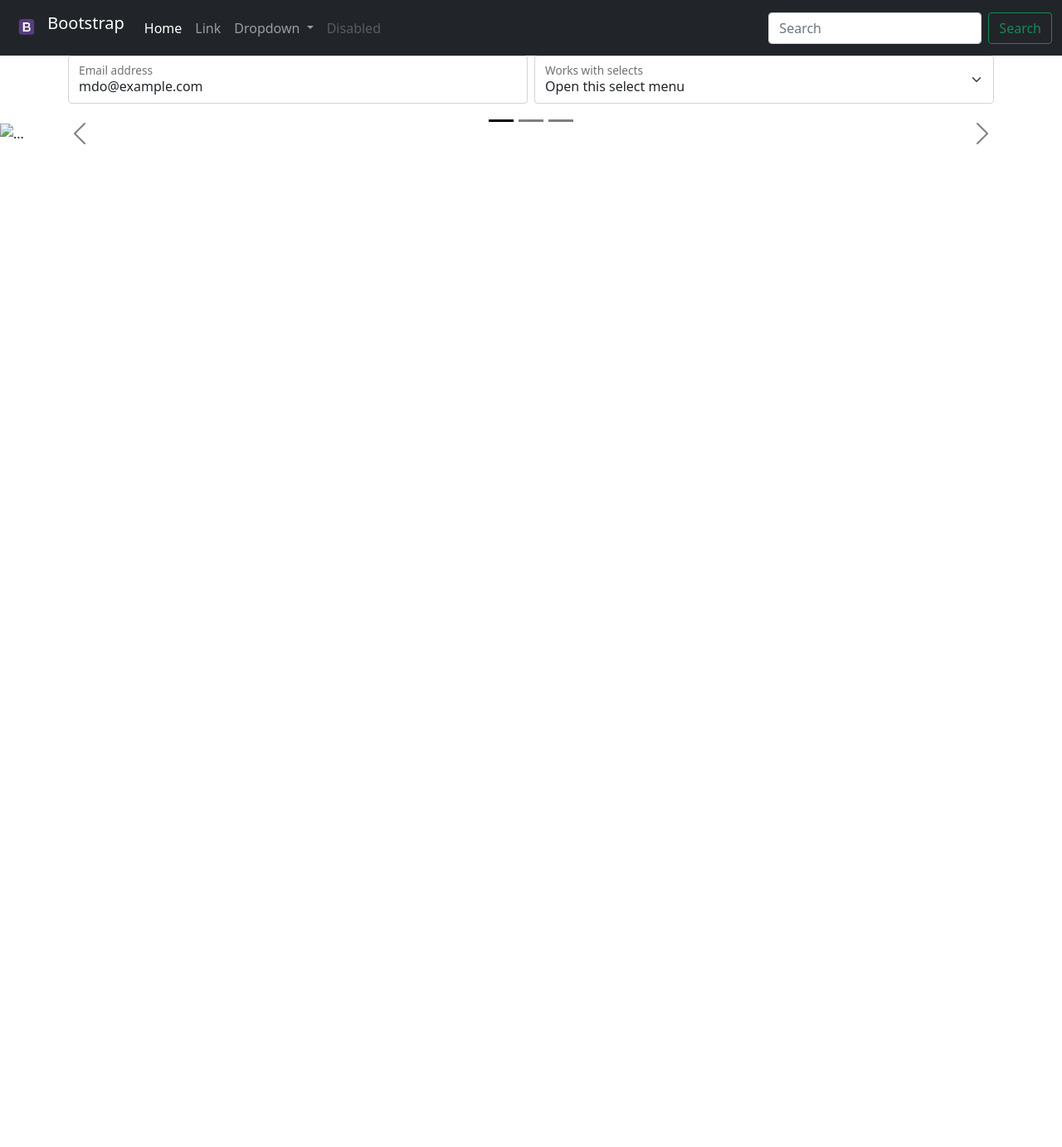
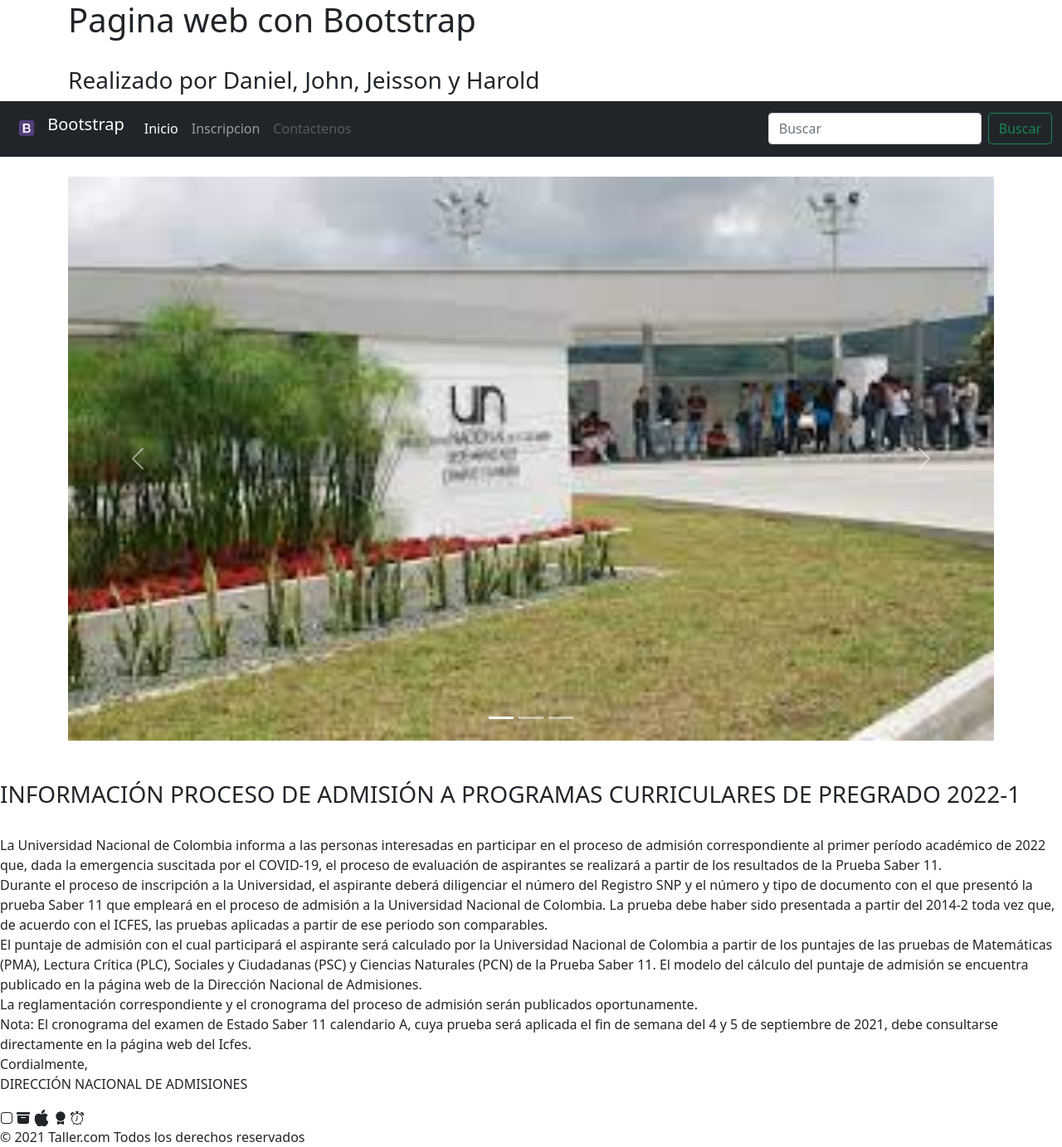
Before and after one commit to Domorenom28/Taller3, a plain HTML site: page index.html in a window 1280 px wide. Shown: the whole page at 83% size. Before the commit the page ends 800 px from the top, so only its background shows below. Drawn offline with Linux system fonts and the light colour scheme.

Commit message:
Se modifica el index

```diff
--- a/index.html
+++ b/index.html
@@ -8,6 +8,13 @@
 	<link rel="stylesheet" type="text/css" href="css/estilos.css">
 </head>
 <body>
+	<div class="container">
+		<div class="page-header">
+			<h1>Pagina web con Bootstrap</h1>
+			<br>
+			<h3>Realizado por Daniel, John, Jeisson y Harold</h3>
+		</div>
+	</div>
 	<header>
 		<nav class="navbar navbar-expand-lg navbar-dark bg-dark">
 			<div class="container-fluid">
@@ -15,104 +22,102 @@
 					<img src="BootstrapLogo.png" alt="" width="40" height="40" class="d-inline-block align-text-top">
 					Bootstrap
 				</a>
-		    <button class="navbar-toggler" type="button" data-bs-toggle="collapse" data-bs-target="#navbarSupportedContent" aria-controls="navbarSupportedContent" aria-expanded="false" aria-label="Toggle navigation">
+				<button class="navbar-toggler" type="button" data-bs-toggle="collapse"
+					data-bs-target="#navbarSupportedContent" aria-controls="navbarSupportedContent"
+					aria-expanded="false" aria-label="Toggle navigation">
 					<span class="navbar-toggler-icon"></span>
 				</button>
 				<div class="collapse navbar-collapse" id="navbarSupportedContent">
 					<ul class="navbar-nav me-auto mb-2 mb-lg-0">
 						<li class="nav-item">
-		          <a class="nav-link active" aria-current="page" href="#">Home</a>
+							<a class="nav-link active" aria-current="page" href="index.html">Inicio</a>
 						</li>
 						<li class="nav-item">
-		          <a class="nav-link" href="#">Link</a>
-		        </li>
-		        <li class="nav-item dropdown">
-		          <a class="nav-link dropdown-toggle" href="#" id="navbarDropdown" role="button" data-bs-toggle="dropdown" aria-expanded="false">
-		            Dropdown
-		          </a>
-		          <ul class="dropdown-menu" aria-labelledby="navbarDropdown">
-		            <li><a class="dropdown-item" href="#">Action</a></li>
-		            <li><a class="dropdown-item" href="#">Another action</a></li>
-		            <li><hr class="dropdown-divider"></li>
-		            <li><a class="dropdown-item" href="#">Something else here</a></li>
-		          </ul>
+							<a class="nav-link" href="index2.html">Inscripcion</a>
 						</li>
 						<li class="nav-item">
-		          <a class="nav-link disabled">Disabled</a>
+							<a class="nav-link disabled">Contactenos</a>
 						</li>
 					</ul>
 					<form class="d-flex">
-		        <input class="form-control me-2" type="search" placeholder="Search" aria-label="Search">
-		        <button class="btn btn-outline-success" type="submit">Search</button>
+						<input class="form-control me-2" type="search" placeholder="Buscar" aria-label="Search">
+						<button class="btn btn-outline-success" type="submit">Buscar</button>
 					</form>
 				</div>
 			</div>
 		</nav>
 	</header>
-
-	<section class="main container">
-		<div class="row g-2">
-		  <div class="col-md">
-		    <div class="form-floating">
-		      <input type="email" class="form-control" id="floatingInputGrid" placeholder="name@example.com" value="mdo@example.com">
-		      <label for="floatingInputGrid">Email address</label>
+	<br>
+	<section>
+		<div class="container">
+			<div class="row">
+				<div class="col-sm-12">
+					<div id="SliderBv5" class="carousel slide" data-bs-ride="carousel">
+					  	<div class="carousel-indicators">
+					    	<button type="button" data-bs-target="#SliderBv5" data-bs-slide-to="0" class="active" aria-current="true" aria-label="Slide 1"></button>
+					    	<button type="button" data-bs-target="#SliderBv5" data-bs-slide-to="1" aria-label="Slide 2"></button>
+					    	<button type="button" data-bs-target="#SliderBv5" data-bs-slide-to="2" aria-label="Slide 3"></button>
+					  	</div>
+					  	<div class="carousel-inner">
+					    	<div class="carousel-item active">
+					      		<img src="unal1.jpg" class="d-block w-100" alt="primera imagen">
+					    	</div>
+					    	<div class="carousel-item">
+					      		<img src="nubia1.jpg" class="d-block w-100" alt="segunda imagen">
+					    	</div>
+					    	<div class="carousel-item">
+					     		<img src="palogrande1.jpg" class="d-block w-100" alt="...">
 					    	</div>
 					  	</div>
-		  <div class="col-md">
-		    <div class="form-floating">
-		      <select class="form-select" id="floatingSelectGrid" aria-label="Floating label select example">
-		        <option selected>Open this select menu</option>
-		        <option value="1">One</option>
-		        <option value="2">Two</option>
-		        <option value="3">Three</option>
-		      </select>
-		      <label for="floatingSelectGrid">Works with selects</label>
+					  	<button class="carousel-control-prev" type="button" data-bs-target="#SliderBv5" data-bs-slide="prev">
+					    	<span class="carousel-control-prev-icon" aria-hidden="true"></span>
+					    	<span class="visually-hidden">Previous</span>
+					  	</button>
+					  	<button class="carousel-control-next" type="button" data-bs-target="#SliderBv5" data-bs-slide="next">
+					    	<span class="carousel-control-next-icon" aria-hidden="true"></span>
+					    	<span class="visually-hidden">Next</span>
+					  	</button>
+					</div>
 				</div>
 			</div>
 		</div>
 	</section>
+	<br><br>
+	<div class="conte-texto">
+		<h3>INFORMACIÓN PROCESO DE ADMISIÓN A PROGRAMAS CURRICULARES DE PREGRADO 2022-1</h3>
 			<br>
-	<section>
-		<div id="carouselExampleDark" class="carousel carousel-dark slide" data-bs-ride="carousel">
-		  <div class="carousel-indicators">
-		    <button type="button" data-bs-target="#carouselExampleDark" data-bs-slide-to="0" class="active" aria-current="true" aria-label="Slide 1"></button>
-		    <button type="button" data-bs-target="#carouselExampleDark" data-bs-slide-to="1" aria-label="Slide 2"></button>
-		    <button type="button" data-bs-target="#carouselExampleDark" data-bs-slide-to="2" aria-label="Slide 3"></button>
+			<p>La Universidad Nacional de Colombia informa a las personas interesadas en participar en el proceso de admisión correspondiente al primer período académico de 2022 que, dada la emergencia suscitada por el COVID-19, el proceso de evaluación de aspirantes se realizará a partir de los resultados de la Prueba Saber 11. <br>
+			Durante el proceso de inscripción a la Universidad, el aspirante deberá diligenciar el número del Registro SNP y el número y tipo de documento con el que presentó la prueba Saber 11 que empleará en el proceso de admisión a la Universidad Nacional de Colombia. La prueba debe haber sido presentada a partir del 2014-2 toda vez que, de acuerdo con el ICFES, las pruebas aplicadas a partir de ese periodo son comparables.
+			<br>
+			El puntaje de admisión con el cual participará el aspirante será calculado por la Universidad Nacional de Colombia a partir de los puntajes de las pruebas de Matemáticas (PMA), Lectura Crítica (PLC), Sociales y Ciudadanas (PSC) y Ciencias Naturales (PCN) de la Prueba Saber 11. El modelo del cálculo del puntaje de admisión se encuentra publicado en la página web de la Dirección Nacional de Admisiones.
+			<br>
+			La reglamentación correspondiente y el cronograma del proceso de admisión serán publicados oportunamente.
+			<br>
+			Nota: El cronograma del examen de Estado Saber 11 calendario A, cuya prueba será aplicada el fin de semana del 4 y 5 de septiembre de 2021, debe consultarse directamente en la página web del Icfes.
+			<br>
+			Cordialmente,<br>
+			DIRECCIÓN NACIONAL DE ADMISIONES</p>
 	</div>
-		  <div class="carousel-inner">
-		    <div class="carousel-item active" data-bs-interval="10000">
-		      <img src="..." class="d-block w-100" alt="...">
-		      <div class="carousel-caption d-none d-md-block">
-		        <h5>First slide label</h5>
-		        <p>Some representative placeholder content for the first slide.</p>
+	<div class="pie">
+		<svg xmlns="http://www.w3.org/2000/svg" width="16" height="16" fill="currentColor" class="bi bi-app" viewBox="0 0 16 16">
+		  <path d="M11 2a3 3 0 0 1 3 3v6a3 3 0 0 1-3 3H5a3 3 0 0 1-3-3V5a3 3 0 0 1 3-3h6zM5 1a4 4 0 0 0-4 4v6a4 4 0 0 0 4 4h6a4 4 0 0 0 4-4V5a4 4 0 0 0-4-4H5z"/>
+		</svg>
+		<svg xmlns="http://www.w3.org/2000/svg" width="16" height="16" fill="currentColor" class="bi bi-archive-fill" viewBox="0 0 16 16">
+		  <path d="M12.643 15C13.979 15 15 13.845 15 12.5V5H1v7.5C1 13.845 2.021 15 3.357 15h9.286zM5.5 7h5a.5.5 0 0 1 0 1h-5a.5.5 0 0 1 0-1zM.8 1a.8.8 0 0 0-.8.8V3a.8.8 0 0 0 .8.8h14.4A.8.8 0 0 0 16 3V1.8a.8.8 0 0 0-.8-.8H.8z"/>
+		</svg>
+		<svg xmlns="http://www.w3.org/2000/svg" width="20" height="20" fill="currentColor" class="bi bi-apple" viewBox="0 0 16 16">
+			<path d="M11.182.008C11.148-.03 9.923.023 8.857 1.18c-1.066 1.156-.902 2.482-.878 2.516.024.034 1.52.087 2.475-1.258.955-1.345.762-2.391.728-2.43zm3.314 11.733c-.048-.096-2.325-1.234-2.113-3.422.212-2.189 1.675-2.789 1.698-2.854.023-.065-.597-.79-1.254-1.157a3.692 3.692 0 0 0-1.563-.434c-.108-.003-.483-.095-1.254.116-.508.139-1.653.589-1.968.607-.316.018-1.256-.522-2.267-.665-.647-.125-1.333.131-1.824.328-.49.196-1.422.754-2.074 2.237-.652 1.482-.311 3.83-.067 4.56.244.729.625 1.924 1.273 2.796.576.984 1.34 1.667 1.659 1.899.319.232 1.219.386 1.843.067.502-.308 1.408-.485 1.766-.472.357.013 1.061.154 1.782.539.571.197 1.111.115 1.652-.105.541-.221 1.324-1.059 2.238-2.758.347-.79.505-1.217.473-1.282z"/>
+			<path d="M11.182.008C11.148-.03 9.923.023 8.857 1.18c-1.066 1.156-.902 2.482-.878 2.516.024.034 1.52.087 2.475-1.258.955-1.345.762-2.391.728-2.43zm3.314 11.733c-.048-.096-2.325-1.234-2.113-3.422.212-2.189 1.675-2.789 1.698-2.854.023-.065-.597-.79-1.254-1.157a3.692 3.692 0 0 0-1.563-.434c-.108-.003-.483-.095-1.254.116-.508.139-1.653.589-1.968.607-.316.018-1.256-.522-2.267-.665-.647-.125-1.333.131-1.824.328-.49.196-1.422.754-2.074 2.237-.652 1.482-.311 3.83-.067 4.56.244.729.625 1.924 1.273 2.796.576.984 1.34 1.667 1.659 1.899.319.232 1.219.386 1.843.067.502-.308 1.408-.485 1.766-.472.357.013 1.061.154 1.782.539.571.197 1.111.115 1.652-.105.541-.221 1.324-1.059 2.238-2.758.347-.79.505-1.217.473-1.282z"/>
+		</svg>
+		<svg xmlns="http://www.w3.org/2000/svg" width="16" height="16" fill="currentColor" class="bi bi-award-fill" viewBox="0 0 16 16">
+		  <path d="m8 0 1.669.864 1.858.282.842 1.68 1.337 1.32L13.4 6l.306 1.854-1.337 1.32-.842 1.68-1.858.282L8 12l-1.669-.864-1.858-.282-.842-1.68-1.337-1.32L2.6 6l-.306-1.854 1.337-1.32.842-1.68L6.331.864 8 0z"/>
+		  <path d="M4 11.794V16l4-1 4 1v-4.206l-2.018.306L8 13.126 6.018 12.1 4 11.794z"/>
+		</svg>
+		<svg xmlns="http://www.w3.org/2000/svg" width="16" height="16" fill="currentColor" class="bi bi-alarm" viewBox="0 0 16 16">
+  			<path d="M8.5 5.5a.5.5 0 0 0-1 0v3.362l-1.429 2.38a.5.5 0 1 0 .858.515l1.5-2.5A.5.5 0 0 0 8.5 9V5.5z"/>
+  			<path d="M6.5 0a.5.5 0 0 0 0 1H7v1.07a7.001 7.001 0 0 0-3.273 12.474l-.602.602a.5.5 0 0 0 .707.708l.746-.746A6.97 6.97 0 0 0 8 16a6.97 6.97 0 0 0 3.422-.892l.746.746a.5.5 0 0 0 .707-.708l-.601-.602A7.001 7.001 0 0 0 9 2.07V1h.5a.5.5 0 0 0 0-1h-3zm1.038 3.018a6.093 6.093 0 0 1 .924 0 6 6 0 1 1-.924 0zM0 3.5c0 .753.333 1.429.86 1.887A8.035 8.035 0 0 1 4.387 1.86 2.5 2.5 0 0 0 0 3.5zM13.5 1c-.753 0-1.429.333-1.887.86a8.035 8.035 0 0 1 3.527 3.527A2.5 2.5 0 0 0 13.5 1z"/>
+		</svg>
+		<footer>&copy; 2021 Taller.com Todos los derechos reservados</footer>
 	</div>
-		    </div>
-		    <div class="carousel-item" data-bs-interval="2000">
-		      <img src="..." class="d-block w-100" alt="...">
-		      <div class="carousel-caption d-none d-md-block">
-		        <h5>Second slide label</h5>
-		        <p>Some representative placeholder content for the second slide.</p>
-		      </div>
-		    </div>
-		    <div class="carousel-item">
-		      <img src="..." class="d-block w-100" alt="...">
-		      <div class="carousel-caption d-none d-md-block">
-		        <h5>Third slide label</h5>
-		        <p>Some representative placeholder content for the third slide.</p>
-		      </div>
-		    </div>
-		  </div>
-		  <button class="carousel-control-prev" type="button" data-bs-target="#carouselExampleDark" data-bs-slide="prev">
-		    <span class="carousel-control-prev-icon" aria-hidden="true"></span>
-		    <span class="visually-hidden">Previous</span>
-		  </button>
-		  <button class="carousel-control-next" type="button" data-bs-target="#carouselExampleDark" data-bs-slide="next">
-		    <span class="carousel-control-next-icon" aria-hidden="true"></span>
-		    <span class="visually-hidden">Next</span>
-		  </button>
-		</div>
-	</section>
-
-	<footer></footer>
 </body>
 </html>
```
Also changed, not shown: palogrande1.jpg (added), unal1.jpg (added), 1 other file. Lines whose indentation alone changed are shown as unchanged.
